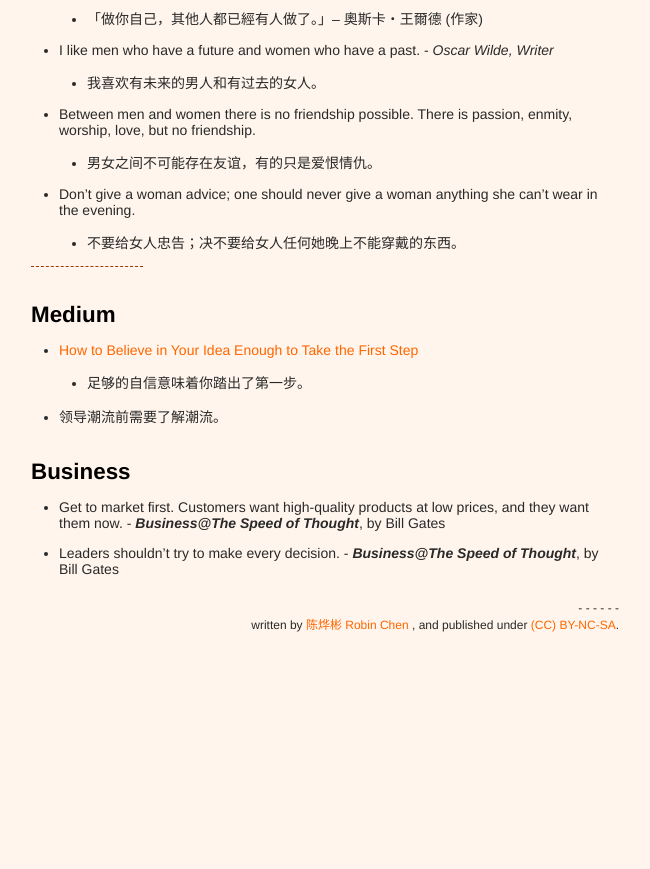
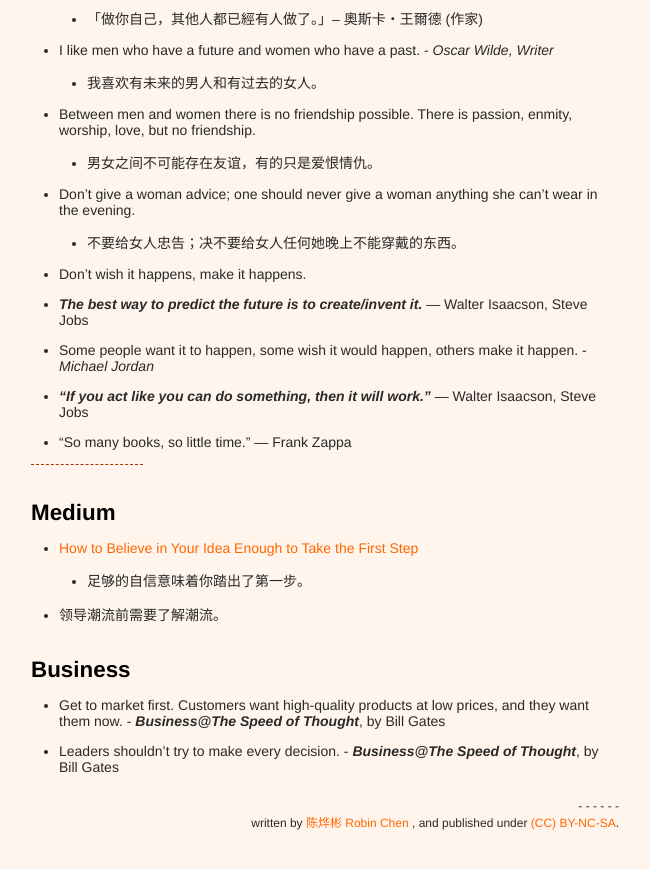
Before and after one commit to xianyuxmu/xianyuxmu.github.io, a Jekyll site: the page built from _posts/2017-06-17-chicken-soup.md, in a window 1280 px wide and 900 px high, scrolled down 7995 px. Shown: the top 869 px of the window, without its empty margins (315-965 px from the left). Built offline with Jekyll 4.4.1, drawn with Linux system fonts in a browser that asks for light colours; comment, search, counter and statistics services are not loaded; before the commit the page ends 8697 px from its top, so only the background shows below that.

Commit message:
Chicken Soup of 12 Feb. 2018

```diff
--- a/_posts/2017-06-17-chicken-soup.md
+++ b/_posts/2017-06-17-chicken-soup.md
@@ -230,6 +230,11 @@
 	- 男女之间不可能存在友谊，有的只是爱恨情仇。
 - Don't give a woman advice; one should never give a woman anything she can't wear in the evening.
 	- 不要给女人忠告；决不要给女人任何她晚上不能穿戴的东西。
+- Don't wish it happens, make it happens.
+- ***The best way to predict the future is to create/invent it.*** ― Walter Isaacson, Steve Jobs
+- Some people want it to happen, some wish it would happen, others make it happen. - *Michael Jordan*
+- ***“If you act like you can do something, then it will work.”*** ― Walter Isaacson, Steve Jobs
+- “So many books, so little time.” ― Frank Zappa
 
 
 ----
```
